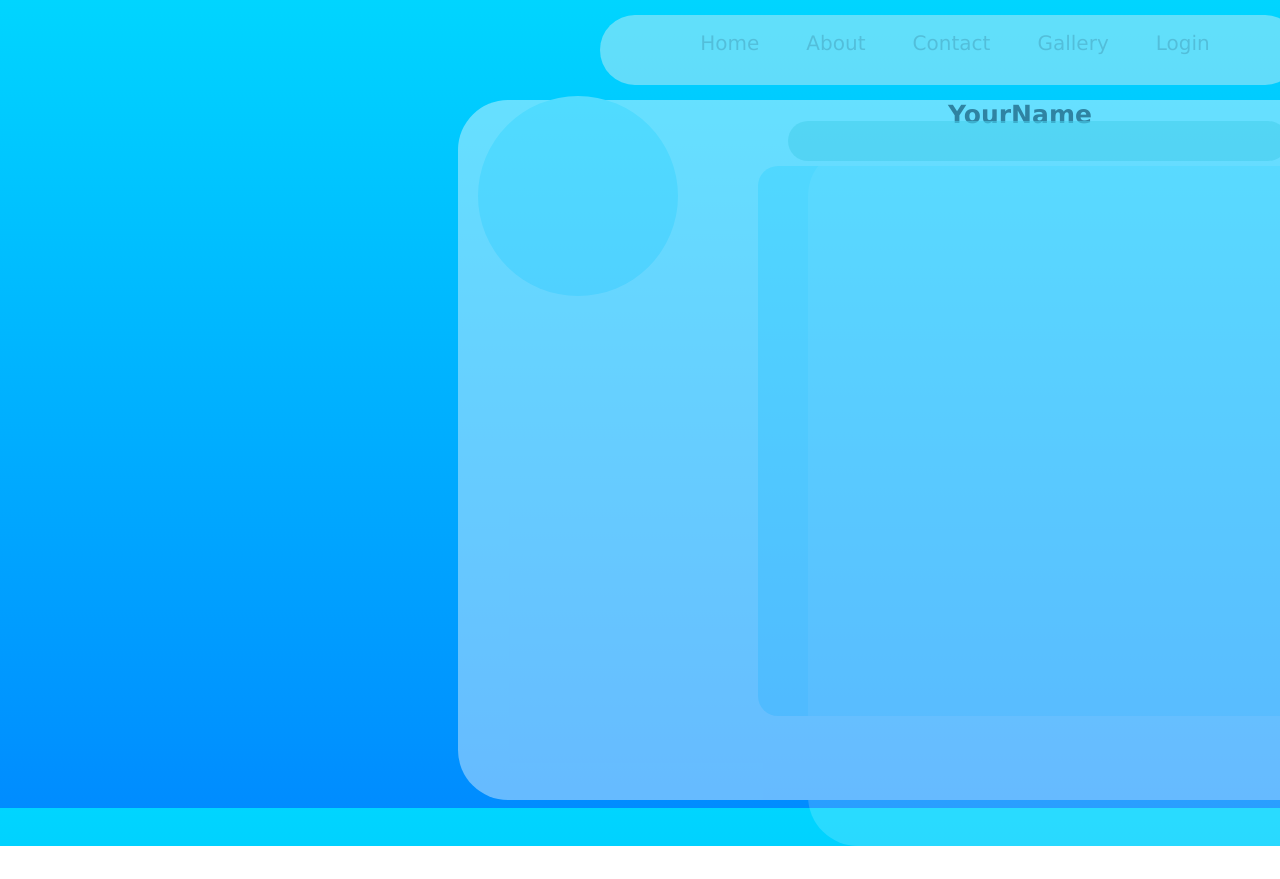
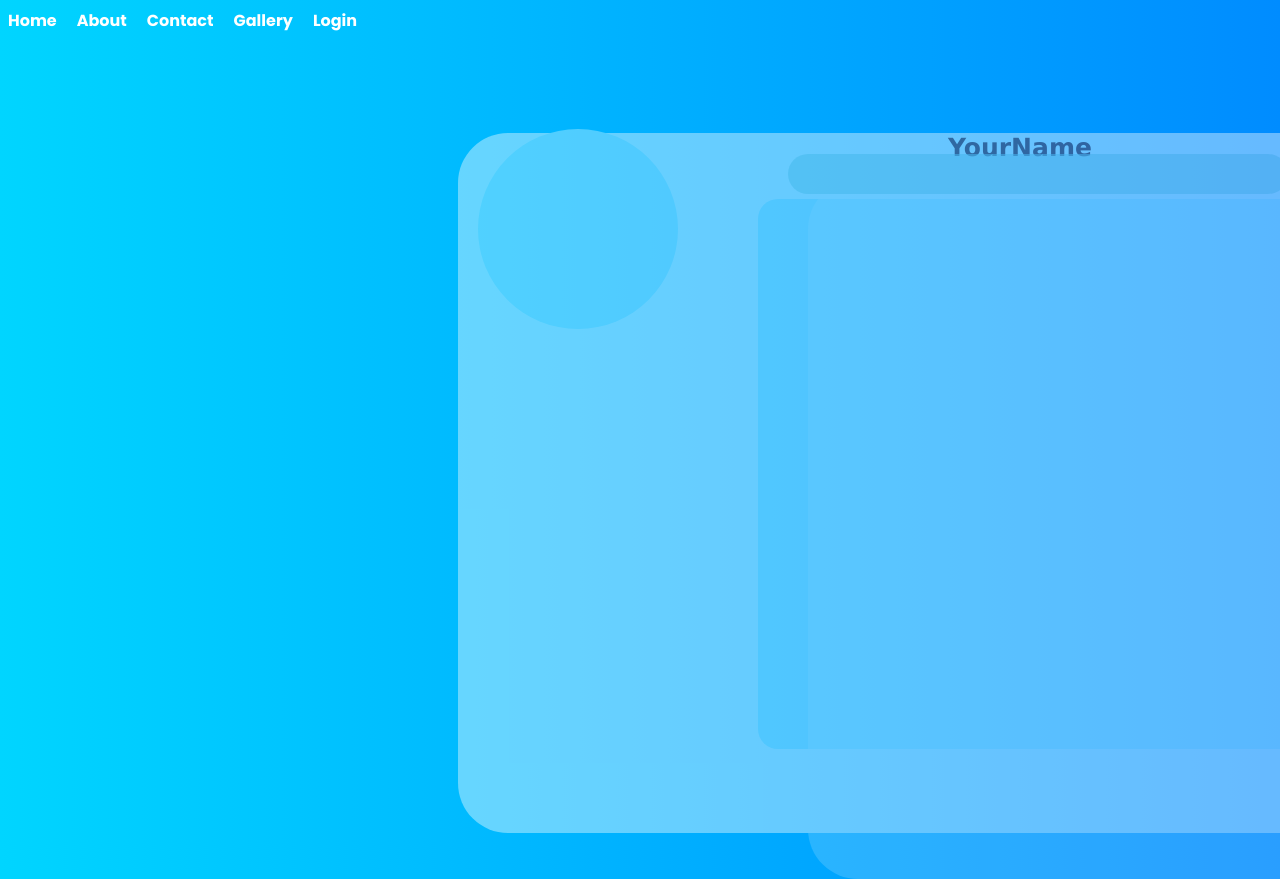
Before and after one commit to Sank34/ProPage, a plain HTML site: page index.html in a window 1280 px wide. Shown: the top 879 px of the page. Before the commit the page ends 846 px from the top, so only its background shows below. Drawn offline with Linux system fonts and the light colour scheme.

Commit message:
Added  a new navbar

```diff
--- a/style.css
+++ b/style.css
@@ -1,40 +1,62 @@
-.navbar ul{
-    text-align: center;
+/* fonts */
+@import url('https://fonts.googleapis.com/css2?family=Poppins:ital,wght@0,100;0,200;0,300;0,400;0,500;0,600;0,700;0,800;0,900;1,100;1,200;1,300;1,400;1,500;1,600;1,700;1,800;1,900&display=swap');
+/* fonts */
 
+html {
+    scroll-behavior: smooth;
 }
 
-.navbar ul li{
-    display: inline;
-    margin-right: 30px;
-    padding: 6px;
+body {
+    font-family: 'Poppins', sans-serif;
+    background: rgb(0,213,255); /* Old browsers */
+    background: linear-gradient(90deg, rgba(0,213,255,1) 0%, rgba(0,140,255,1) 100%);
 }
 
-.navbar a{
+nav {
+    display: -webkit-box;
+    display: -ms-flexbox;
+    display: flex;
+    -webkit-box-pack: space-evenly;
+        -ms-flex-pack: space-evenly;
+            justify-content: space-evenly;
+    -webkit-box-align: center;
+        -ms-flex-align: center;
+            align-items: center;
+    padding: 0 20px;
+    height: 60px;
+    position: absolute;
+    top: 0;
+    left: 0;
+    right: 0;
+    z-index: 999;
+  }
+
+  ul {
+    display: -webkit-box;
+    display: -ms-flexbox;
+    display: flex;
+    list-style: none;
+    margin: 0;
+    padding: 0;
+  }
+
+  li {
+    margin-right: 20px;
+
+    font-weight: bold;
+  }
+
+  a {
+    color: #fff;
     text-decoration: none;
-    color: rgb(206, 164, 164);
-    font-size: 20px;
-}
+    transition: 0.3s
+  }
 
-.navbar {
-    background-color: rgb(243, 243, 243);
-    height: 70px;
-    width: 700px;
-    position: fixed;
-    top: 15px;
-    left: 600px;
-    z-index: 100;
-    border-radius: 60px;
-    font-family: Geneva;
-    opacity: 0.4;
-}
+  a:hover {
+    color: #c9c9c9;
 
-.navbar a:hover{
-    color: rgb(255, 255, 255);
-}
+  }
 
-body{
-    background-image: linear-gradient(rgb(0, 213, 255), rgb(0, 140, 255));
-}
 
 .boxRound{
     background-color: rgb(255, 255, 255);
```
